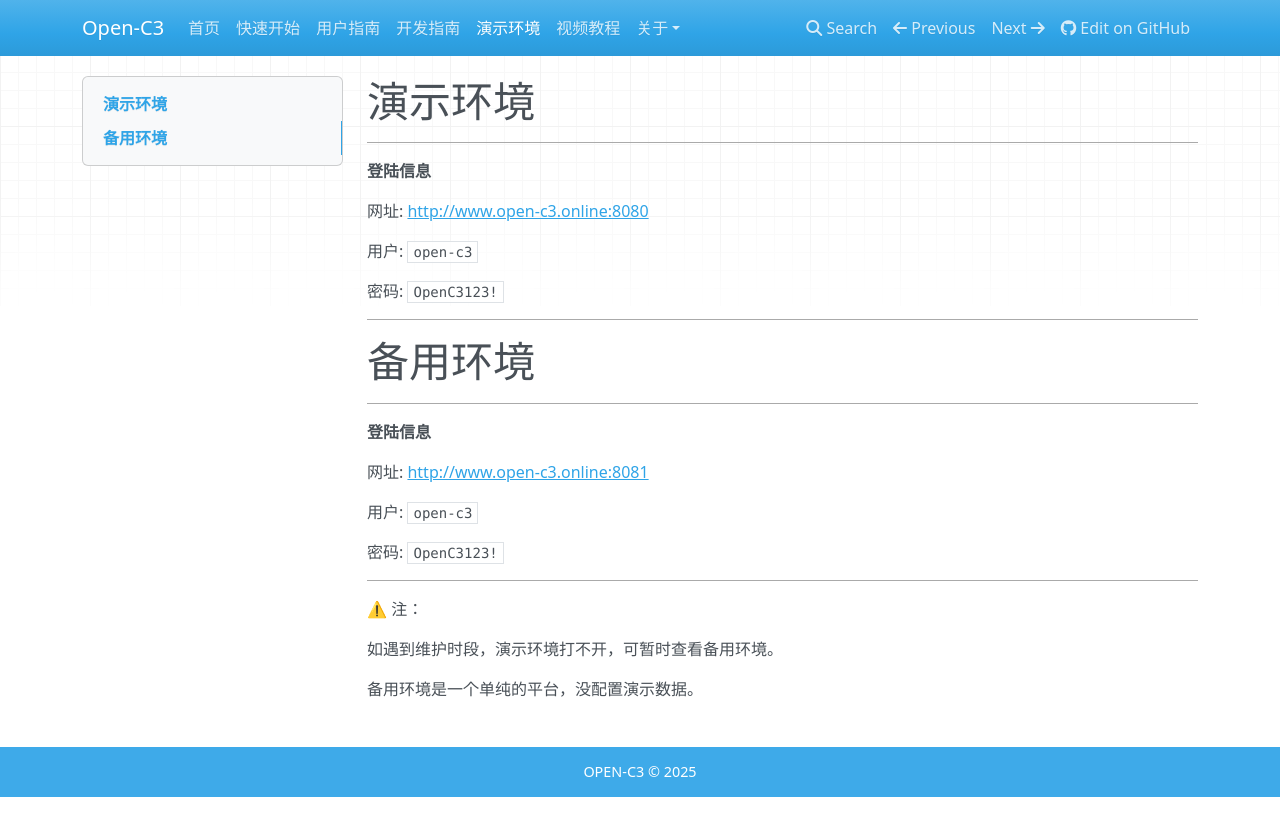
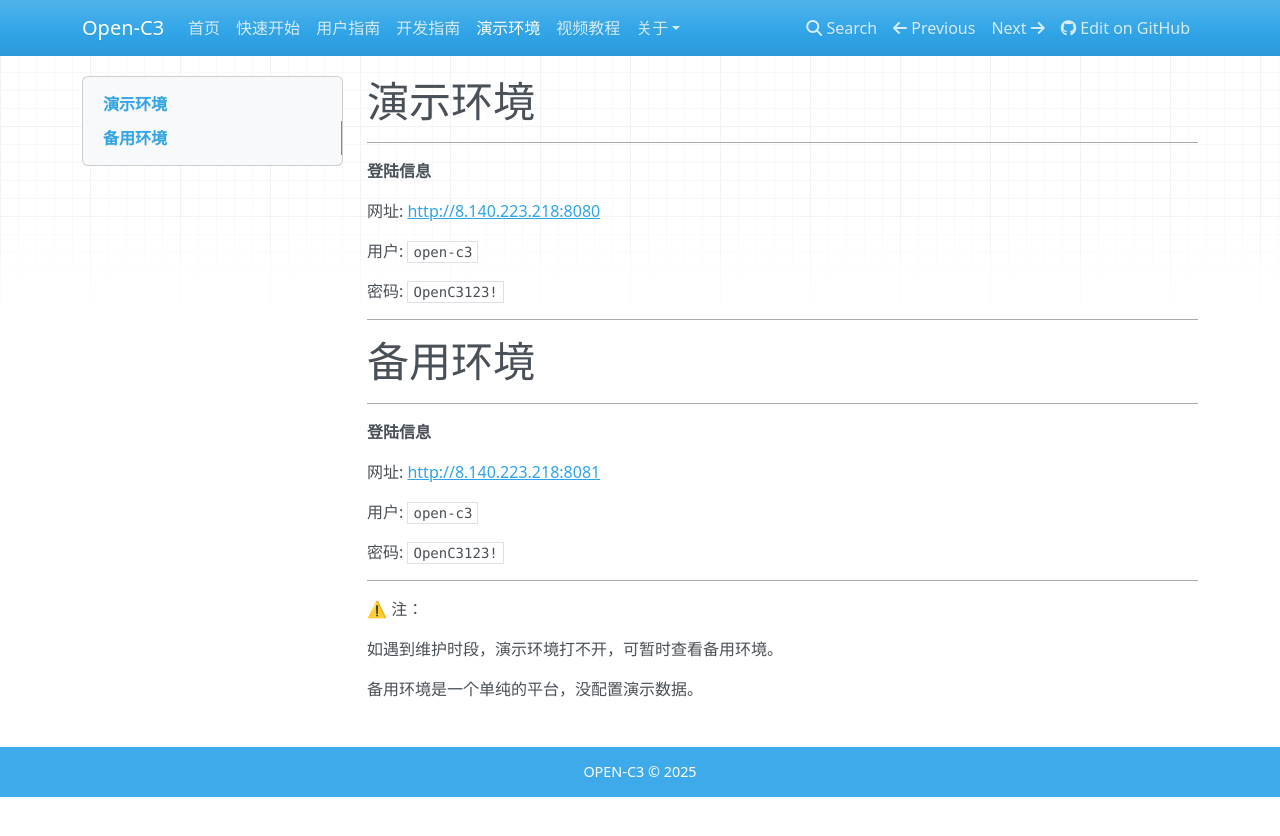
Before and after one commit to open-c3/docs, an MkDocs documentation site: the page built from docs/演示环境.md, in a window 1280 px wide. Shown: the top 836 px of the page. Built offline with MkDocs 1.6.1, drawn with Linux system fonts in a browser that asks for light colours; nearby versions of some CDN libraries; some of the changed lines change nothing that is shown.

Commit message:
更换演示环境的地址

```diff
--- a/docs/演示环境.md
+++ b/docs/演示环境.md
@@ -4,7 +4,7 @@
 
 **登陆信息**
 
-网址: [http://www.open-c3.online:8080](http://www.open-c3.online:8080/)
+网址: [http://8.140.223.218:8080](http://8.140.223.218:8080)
 
 用户: `open-c3`
 
@@ -18,7 +18,8 @@
 
 **登陆信息**
 
-网址: [http://www.open-c3.online:8081](http://www.open-c3.online:8081/)
+
+网址: [http://8.140.223.218:8081](http://8.140.223.218:8081)
 
 用户: `open-c3`
 
```
